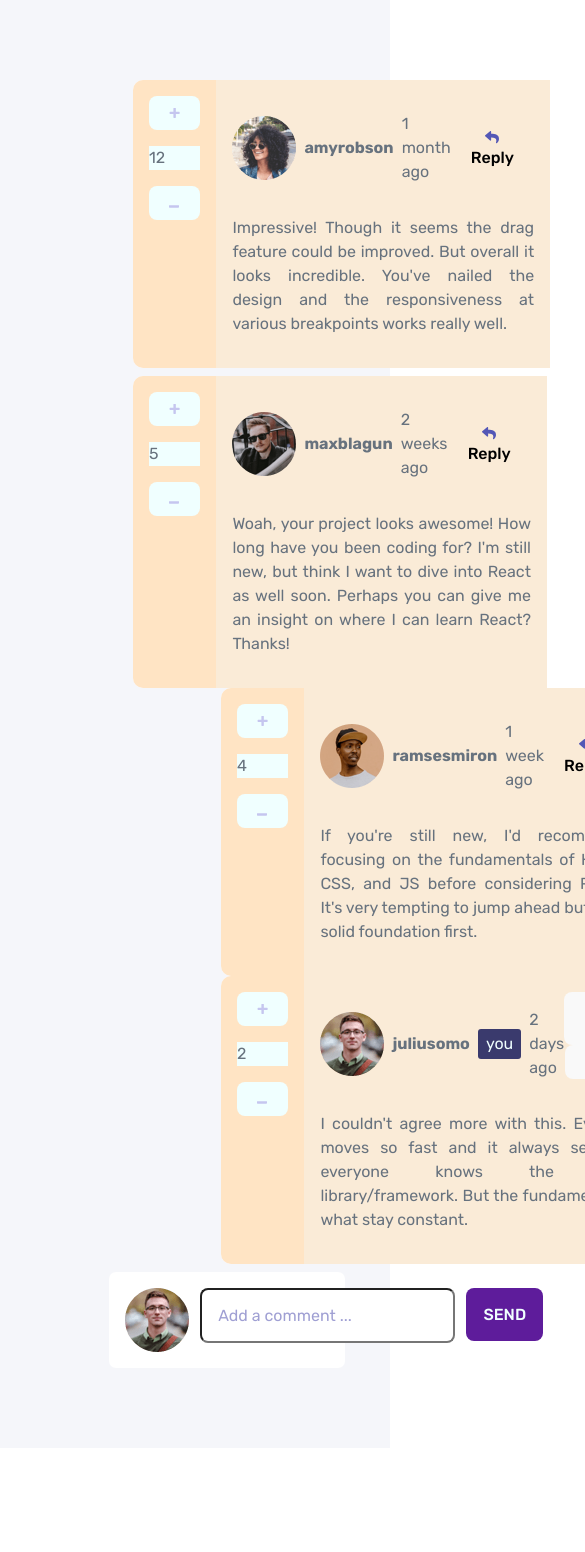
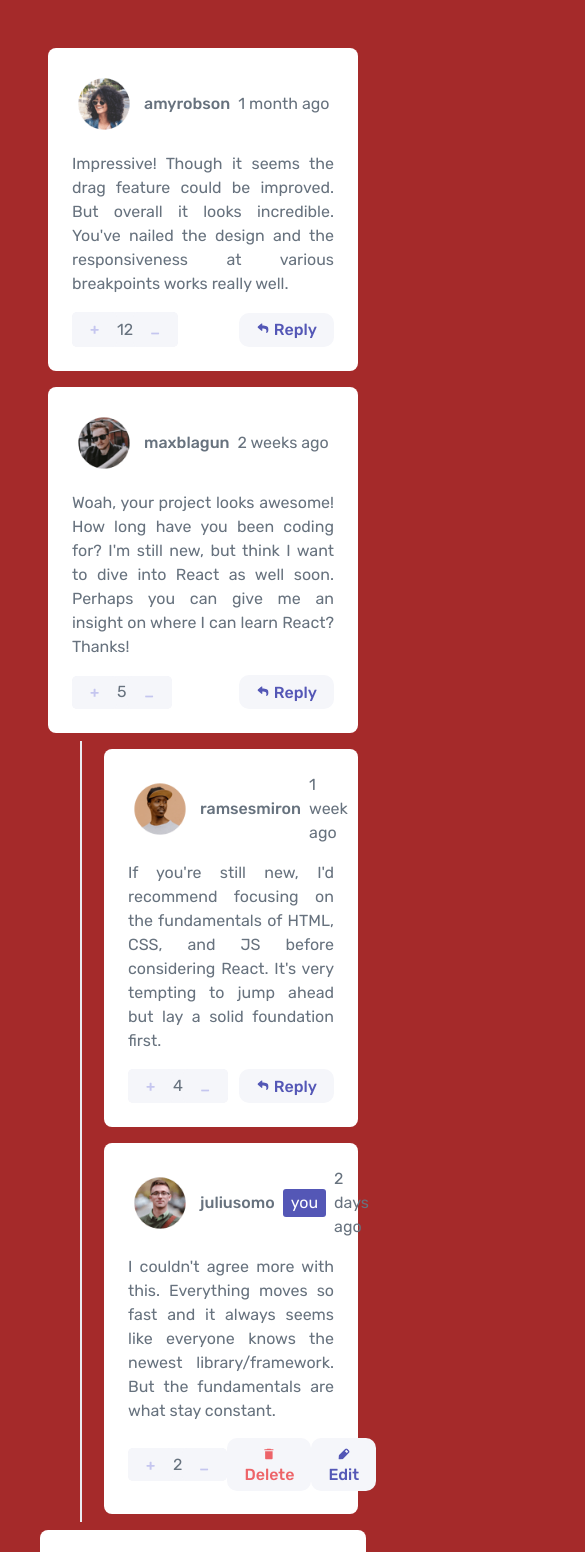
Before and after one commit to carriehxx/Review-list-from-vue, a Vue app: page / in a window 390 px wide. Shown: the top 1552 px of the page, 585 px wide, since content can reach past the window. Before the commit the page ends 1448 px from the top, so only its background shows below. Built offline with nearby package versions, Linux system fonts and the light colour scheme.

Commit message:
finalized
差不多完成了

```diff
--- a/src/App.vue
+++ b/src/App.vue
@@ -1,5 +1,5 @@
 <script setup>
-import { ref, onMounted} from 'vue';
+import { ref, onMounted, onBeforeUnmount } from 'vue';
 import treeReview from './components/treeReview.vue';
 import newReview from './components/newReview.vue';
 import datastore from './assets/data.json';
@@ -10,9 +10,7 @@ const dataStore = ref({
 });
 dataStore.value = datastore;
 
-// 计算所有评论数量
 const totalReviewNum = ref(0);
-
 function allReviews(dataset) {
   if (!dataset || dataset.length === 0) {
     return 0;
@@ -27,13 +25,29 @@ function allReviews(dataset) {
   return total;
 }
 
-onMounted(() => {
-  totalReviewNum.value = allReviews(dataStore.value.comments)
-});
+
 
 function updateTotalReviewNum(newTotal) {
   totalReviewNum.value = newTotal;
 }
+
+
+// checking the screen size to make corresponding layout change
+const isMobile = ref(window.innerWidth < 800);
+
+const updateLayout = () => {
+  isMobile.value = window.innerWidth < 800;
+  };
+
+onMounted(() => {
+  totalReviewNum.value = allReviews(dataStore.value.comments)
+  window.addEventListener('resize', updateLayout);
+});
+
+onBeforeUnmount(() => {
+  window.removeEventListener('resize', updateLayout);
+});
+
 </script>
 
 <template>
@@ -41,10 +55,11 @@ function updateTotalReviewNum(newTotal) {
     <ul class="reviewContainer">
       <li class="primary-review" v-for="mainReview in dataStore.comments" :key="mainReview.id">
         <treeReview
-          class="replyBlocks"
+          class="reviewBlocks"
           :reviews="mainReview"
           :currentUser="dataStore.currentUser"
           :totalReviewNum="totalReviewNum"
+          :isMobile="isMobile"
           @updateTotalReviewNum="updateTotalReviewNum"
         ></treeReview>
       </li>
@@ -53,41 +68,53 @@ function updateTotalReviewNum(newTotal) {
         :reviews="dataStore.comments"
         :currentUser="dataStore.currentUser"
         :totalReviewNum="totalReviewNum"
+        :isMobile="isMobile"
         @updateTotalReviewNum="updateTotalReviewNum"
       ></newReview>
     </ul>
   </div>
 </template>
 
+
+
 <style scoped>
-
-.main-page {
-  padding: 2rem 0rem;
-  width: clamp(300px, 60vw, 800px);
-  display: flex;
-  flex-direction: column;
-  /* flex: 1; */
-}
-
-.primary-review,
-.sendReview {
-  list-style: none;
-}
-
 .reviewContainer {
+  list-style-type: none;
+  padding-inline-start: 0%;
   display: flex;
   flex-direction: column;
   flex: 1;
-  gap: .5rem;
+}
+
+.primary-review {
+  padding-left: 0;
 }
 
 .sendReview {
   display: flex;
-  flex: 1;
+  flex-direction: row;
   gap: .7rem;
   align-items: start;
-  justify-content: space-between;
-  padding: 1rem;
-  border-radius: 7px;
+  padding: 1.5rem;
+  border-radius: 8px;
+  height: max-content;
+  margin: 8px 0;
 }
+
+@media screen and (max-width: 800px) {
+
+  .sendReview {
+    display: flex;
+    flex-direction: column;
+    width: 100%;
+    height: auto;
+    justify-content: center;
+    align-items: start;
+  }
+
+  .main-page {
+    width: 100%;
+  }
+}
+
 </style>
--- a/src/components/newReview.vue
+++ b/src/components/newReview.vue
@@ -1,5 +1,4 @@
 <!-- this file aims to handle the new submission of review for current user -->
-<!-- 基本可以不用动了，现在这个可以更新reviews的dataset以及total review number -->
 
 <script setup>
 import { ref } from 'vue'
@@ -10,7 +9,8 @@ const props = defineProps({
         default: () => []
     },
     currentUser: Object,
-    totalReviewNum: Number
+    totalReviewNum: Number,
+    isMobile: Boolean
 })
 
 const emit = defineEmits(['updateTotalReviewNum']);
@@ -24,7 +24,6 @@ function getImageSrc(imagePaths) {
     }
 
 function submitMsg(){
-    // if condiition, when there is an nonempty input being sumitted
 
     if (inputMsg.value.trim() !== ''){
         const newReview = {
@@ -37,7 +36,6 @@ function submitMsg(){
         };
 
         props.reviews.push(newReview);
-        // update the total review number
         emit('updateTotalReviewNum', props.totalReviewNum + 1);
         inputMsg.value = ''; //恢复
     };
@@ -46,36 +44,63 @@ function submitMsg(){
 </script>
 
 <template>
-    <li>
+    <li v-if="isMobile">
+        <textarea @keyup.enter="submitMsg" type="text" class="commentInput" v-model.trim="inputMsg" placeholder="Add a comment ..."></textarea>
+        <div class="bottom">
+            <img :src="getImageSrc(props.currentUser.image.png)" alt="currentUserImg">
+            <button  @click="submitMsg" class="send">SEND</button>
+        </div>
+
+    </li>
+
+    <li v-else>
         <img :src="getImageSrc(props.currentUser.image.png)" alt="currentUserImg">
-        <input @keyup.enter="submitMsg" type="text" class="commentInput" v-model.trim="inputMsg" placeholder="Add a comment ...">
+        <textarea @keyup.enter="submitMsg" type="text" class="commentInput" v-model.trim="inputMsg" placeholder="Add a comment ..."></textarea>
         <button  @click="submitMsg" class="send">SEND</button>
     </li>
 </template>
 
 <style scoped>
 .commentInput {
-    height: 80%;
+    min-height: 4vh;
+    height: 100%;
     flex: 1;
-    /* border-radius: 10px; */
     padding: 1rem;
     cursor: pointer;
+    justify-content: start;
+    align-items: start;
+    border-color: var(--clr-Vlight-gra);
+    box-shadow: 0 0 1px 0;
 }
 
 .commentInput::placeholder {
-    /* flex: 1; */
     color: rgb(159, 159, 211);
-    /* display: flex; */
-    font-size: 1rem;
+    font-family: var(--font-family);
+    font-size: var(--font-size);
     line-height: 1.5;
+    justify-content: start;
+    align-items: start;
+
 }
 
 .send {
-    background-color: rgb(94, 28, 155);
-    padding: 1rem;
-    width: 8rem;
-    color: azure;
+    background-color: var(--clr-moderate-blue);
+    padding: 1.2rem;
+    color: white;
 }
 
+@media screen and (max-width: 800px) {
+
+    .commentInput {
+        text-align: left;
+        height: auto;
+        width: 100%;
+    }
+
+    .send {
+        padding: .5rem 1.2rem;
+    }
+
+}
 
 </style>
--- a/src/components/review/replyForm.vue
+++ b/src/components/review/replyForm.vue
@@ -6,7 +6,8 @@
     const props = defineProps({
         reviews: Object,
         currentUser: Object,
-        totalReviewNum: Number
+        totalReviewNum: Number,
+        isMobile:Boolean
     });
 
     const emit = defineEmits(['updateTotalReviewNum','updateState']);
@@ -33,14 +34,12 @@
                 "replies": []
             };
 
-        if (props.reviews.replies) {
-            props.reviews.replies.push(newReplyReview);
-        } else {
-            props.reviews.replies = [newReplyReview];
-        }
+            if (props.reviews.replies) {
+                props.reviews.replies.push(newReplyReview);
+            } else {
+                props.reviews.replies = [newReplyReview];
+            };
 
-
-            // update the total review number
             emit('updateTotalReviewNum', props.totalReviewNum + 1 );
             emit('updateState', true)
         };
@@ -49,36 +48,59 @@
 </script>
 
 <template>
-    <div  @click.stop>
+    <div  @click.stop v-if="!isMobile">
         <img :src="getImageSrc(props.currentUser.image.png)" alt="currentUserImg">
-        <input @keyup.enter="submitMsg" type="text" class="commentInput" v-model.trim="inputMsg" placeholder="Please write your comment here ...">
+        <textarea
+            @keyup.enter="submitMsg"
+            type="text"
+            class="commentInput"
+            v-model.trim="inputMsg" >
+        </textarea>
         <button @click.stop="submitMsg" class="reply">REPLY</button>
+    </div>
+
+    <div  @click.stop v-else>
+        <textarea
+            @keyup.enter="submitMsg"
+            type="text"
+            class="commentInput"
+            v-model.trim="inputMsg" >
+        </textarea>
+        <div class="bottom">
+            <img :src="getImageSrc(props.currentUser.image.png)" alt="currentUserImg">
+            <button @click.stop="submitMsg" class="reply">REPLY</button>
+        </div>
     </div>
 </template>
 
 <style scoped>
 .commentInput {
-    height: 80%;
+    min-height: 5vh;
+    height: 100%;
     flex: 1;
-    /* border-radius: 10px; */
     padding: 1rem;
     cursor: pointer;
-}
-
-.commentInput::placeholder {
-    /* flex: 1; */
-    color: rgb(159, 159, 211);
-    /* display: flex; */
-    font-size: 1rem;
-    line-height: 1.5;
+    justify-content: start;
+    align-items: start;
+    border-color: var(--clr-Vlight-gra);
+    box-shadow: 0 0 1px 0;
 }
 
 .reply {
-    background-color: rgb(94, 28, 155);
-    padding: 1rem;
-    width: 8rem;
-    color: azure;
+    background-color: var(--clr-moderate-blue);
+    padding: 1.2rem;
+    color: white;
 }
 
+@media screen and (max-width: 800px) {
+    .commentInput {
+        text-align: left;
+        height: auto;
+        width: 100%;
+    }
+    .reply {
+        padding: .5rem 1.2rem;
+    }
+}
 
 </style>
--- a/src/components/reviewBlock.vue
+++ b/src/components/reviewBlock.vue
@@ -10,12 +10,11 @@ import modal from './review/modal.vue'
     const props = defineProps({
         eachComment: Object,
         currentUser: Object,
-        totalReviewNum: Number
+        totalReviewNum: Number,
+        isMobile: Boolean
     })
 
-    // 传回一个更新的totalReviewNumber
-    const emit = defineEmits(['updateTotalReviewNum','deleteReview']);
-    // 在父组件中totalReviewNum是ref类型，带一个.value 读取或更新它的值
+    const emit = defineEmits(['updateTotalReviewNum','deleteReview','toggleSubList']);
     function updateTotalReviewNum(newTotal) {
         emit('updateTotalReviewNum', newTotal);
     }
@@ -50,13 +49,17 @@ import modal from './review/modal.vue'
 
     }
 
+    const handleUpdateState = () => {
+      replyToggle();
+      emit('toggleSubList',true);
+    };
+
 </script>
 
 <template>
     <div>
-        <div class="reviewContainer">
+        <div class="main-review" v-if="!isMobile">
             <div class="likeInfo">
-                <!-- 需要考虑一下传回数据 -->
                 <button type="button" @click.stop="props.eachComment.score++">
                     <img src="../assets/images/icon-plus.svg" alt="plus-sign">
                 </button>
@@ -77,9 +80,13 @@ import modal from './review/modal.vue'
                         </div>
 
                         <div class="reviewOwnerFunc">
-                            <button class="delete" @click.stop="showDeleteModal = true">
+                            <button class="delete" @click.stop="showDeleteModal = true" v-if="!editReview">
                                 <img src="../assets/images/icon-delete.svg" alt="delete-icon"> Delete
                             </button>
+                            <button class="edit"  @click.stop="editReview = !editReview">
+                                <img src="../assets/images/icon-edit.svg" alt="edit-icon"> Edit
+                            </button>
+
                             <Teleport to="body">
                                 <modal :show="showDeleteModal" :purpose="'delete'" @close="showDeleteModal = false" @delete="deleteReview">
                                     <template #header>
@@ -87,16 +94,14 @@ import modal from './review/modal.vue'
                                     </template>
                                 </modal>
                             </Teleport>
-                            <button class="edit"  @click.stop="editReview = !editReview">
-                                <img src="../assets/images/icon-edit.svg" alt="edit-icon"> Edit
-                            </button>
+                        </div>
+
 
                     </div>
 
-                    </div>
-
+                    <div>
                         <div class="editBlock" v-if="editReview">
-                        <input @keyup.enter="updateReview" type="text" v-model="updatedContent">
+                        <textarea @keyup.enter="updateReview" type="text" v-model="updatedContent"></textarea>
                         <button class="update" @click.stop="updateReview">UPDATE</button>
                         <Teleport to="body">
                                 <modal :show="editEmpty" :purpose="'edit'" @close="editEmpty = false" @delete="deleteReview">
@@ -109,6 +114,7 @@ import modal from './review/modal.vue'
 
                     <div class="reviewContent" v-else>
                         <p class="comment-content">{{ props.eachComment.content }}</p>
+                    </div>
                     </div>
                 </div>
 
@@ -132,14 +138,104 @@ import modal from './review/modal.vue'
 
                 </div>
             </div>
+
         </div>
+
+        <div class="main-review" v-else>
+            <div class="reviewInfo">
+                <div class="ownReview" v-if="props.currentUser.username === props.eachComment.user.username" >
+                    <div class="reviewPerson">
+                        <div class="personInfo">
+                            <img :src="getImageSrc(props.eachComment.user.image.png)" alt="personImage">
+                            <p class="userName"><span>{{ props.eachComment.user.username }}</span></p>
+                            <p class="youTag">you</p>
+                            <p class="publishDate"><span>{{ props.eachComment.createdAt }}</span></p>
+                        </div>
+
+                    </div>
+                    <div class="editBlock" v-if="editReview">
+                        <textarea @keyup.enter="updateReview" type="text" v-model="updatedContent"></textarea>
+                        <button class="update" @click.stop="updateReview">UPDATE</button>
+                        <Teleport to="body">
+                                <modal :show="editEmpty" :purpose="'edit'" @close="editEmpty = false" @delete="deleteReview">
+                                    <template #header>
+                                        <h3>Empty content</h3>
+                                    </template>
+                                </modal>
+                        </Teleport>
+                    </div>
+
+                    <div class="reviewContent" v-else>
+                        <p class="comment-content">{{ props.eachComment.content }}</p>
+                    </div>
+
+                </div>
+
+                <!-- when the review does not belong to the current user... -->
+                <div class="othersReview" v-else>
+                    <div class="reviewPerson">
+                        <div class="personInfo">
+                            <img :src="getImageSrc(props.eachComment.user.image.png)" alt="personImage">
+                            <p class="userName"><span>{{ props.eachComment.user.username }}</span></p>
+                            <p class="publishDate"><span>{{ props.eachComment.createdAt }}</span></p>
+                        </div>
+
+
+                    </div>
+
+                    <div class="reviewContent">
+                        <p class="comment-content">{{ props.eachComment.content }}</p>
+                    </div>
+
+                </div>
+            </div>
+            <div class="likeInfo">
+                <div class="likeBtn">
+                    <button type="button" @click.stop="props.eachComment.score++">
+                    <img src="../assets/images/icon-plus.svg" alt="plus-sign">
+                    </button>
+                    <p>{{ props.eachComment.score }}</p>
+                    <button type="button" @click.stop="props.eachComment.score--">
+                        <img src="../assets/images/icon-minus.svg" alt="minus-sign">
+                    </button>
+                </div>
+
+                <!-- dealing with user's own review -->
+                <div class="actBtn" v-if="props.currentUser.username === props.eachComment.user.username" >
+                    <div class="reviewOwnerFunc">
+                            <button class="delete" @click.stop="showDeleteModal = true" v-if="!editReview">
+                                <img src="../assets/images/icon-delete.svg" alt="delete-icon"> Delete
+                            </button>
+                            <button class="edit"  @click.stop="editReview = !editReview">
+                                <img src="../assets/images/icon-edit.svg" alt="edit-icon"> Edit
+                            </button>
+
+                            <Teleport to="body">
+                                <modal :show="showDeleteModal" :purpose="'delete'" @close="showDeleteModal = false" @delete="deleteReview">
+                                    <template #header>
+                                        <h3>Delete comment</h3>
+                                    </template>
+                                </modal>
+                            </Teleport>
+                        </div>
+                </div>
+                <!-- dealing with other's review -->
+                <div class="actBtn" v-else>
+                    <button class="reply" @click.stop="replyToggle">
+                        <img src="../assets/images/icon-reply.svg" alt="reply-icon"> Reply
+                    </button>
+                </div>
+            </div>
+        </div>
+
         <replyForm
                 class="replyForm"
                 :reviews="props.eachComment"
                 :currentUser="props.currentUser"
                 :totalReviewNum="props.totalReviewNum"
+                :isMobile="isMobile"
                 v-if="showReplyForm"
-            @updateState="replyToggle"
+                @updateState="handleUpdateState"
                 @updateTotalReviewNum="updateTotalReviewNum">
         </replyForm >
     </div>
@@ -147,85 +243,192 @@ import modal from './review/modal.vue'
 
 <style scoped>
 
-.reviewContainer {
+.main-review {
     display: flex;
-    flex: 0 1 auto;
-    background-color: bisque;
-    border-radius: 10px;
+    flex-direction: row;
+    flex: 1;
+    /* flex: 0 1 auto; */
+    border-radius: 8px;
+    padding: .5rem;
 }
 
 .reviewContent {
-    display: flex;
-    flex-direction: row;
-    flex: 0 1 auto;
+    padding: .5rem;
+}
+
+.likeInfo button {
+    width: 100%;
+    background-color: var(--clr-Vlight-gray);
+    border-radius: 10px;
+    aspect-ratio: 1/1;
 }
 
 .likeInfo {
-    padding: 1rem;
+    background-color: var(--clr-Vlight-gray);
+    margin: 1rem 2rem;
     display: flex;
     flex-direction: column;
+    justify-content: space-between;
+    place-items: center;
     gap: 0;
+    border-radius: 10px;
+    max-height: 8vh;
 }
 
-.likeInfo button,
-.likeInfo p {
-    background-color: azure;
+.youTag {
+    background-color:var(--clr-moderate-blue);
+    color: white;
+    font-family: var(--font-family);
+    font-size: var(--font-size);
+    border-radius: 3px;
+    padding: .1rem .5rem;
 }
 
 .reviewInfo {
+    width: 100%;
     display: flex;
     flex-direction: column;
-    flex: 1;
-    background-color: antiquewhite;
-    padding: 1rem;
-    gap: 1rem;
-}
-
-.youTag {
-    background-color: rgb(58, 58, 109);
-    color: azure;
-    border-radius: 3px;
-    padding: .2rem .5rem;
 }
 
 .reviewPerson {
-    /* background-color: lightcyan; */
     display: flex;
     justify-content: space-between;
-    /* flex: 0,1; */
+    align-items: center;
 }
 
 .personInfo {
     display: flex;
     flex-direction: row;
-    /* justify-content: center; */
     align-items: center;
     gap: .5rem;
+    padding: .5rem;
+}
+
+.personInfo publishDate {
+    color: var(--clr-light-gray);
 }
 
 .personInfo .userName {
-    font-size: 1rem;
-    font-weight: bold;;
+    font-family: var(--font-family);
+    font-size: var(--font-size);
+    font-weight: var(--font-weight-2);
 }
 
-.reply {
-    background-color: transparent
+.reply,
+.edit {
+    background-color: transparent;
+    color: var(--clr-moderate-blue);
 }
 
-.comment-content {
+.delete {
+    background-color: transparent;
+    color: var(--clr-soft-red);
+
+}
+
+.editBlock {
+    width: 100%;
+    display: flex;
+    flex-direction: column;
+    flex: 1;
+    gap: .7rem;
+    align-items: end;
+    padding: .7rem;
+    border-radius: 8px;
+    height: fit-content;
+ }
+
+.editBlock textarea {
+    min-height: 5vh;
+    min-width: 100%;
+    height: 100%;
+    flex: 1;
+    padding: 1rem;
+    cursor: pointer;
     justify-content: start;
-    align-items: center;
+    align-items: start;
+    border-color: var(--clr-Vlight-gra);
+    box-shadow: 0 0 1px 0;
+}
+
+.update {
+    background-color: var(--clr-moderate-blue);
+    padding: 1.2rem;
+    color: white;
 }
 
 .replyForm {
     display: flex;
-    flex: 1;
-    gap: 1rem;
+    flex-direction: row;
+    gap: .7rem;
     align-items: start;
-    justify-content: space-between;
+    padding: 1.5rem;
+    border-radius: 8px;
+    height: max-content;
+}
+
+@media screen and  (max-width: 800px) {
+    .main-review {
+        flex-direction: column;
         padding: 1rem;
 
-    border-radius: 10px;
-    background-color: blanchedalmond;
     }
+
+    .likeInfo {
+        background-color: white;
+        flex-direction: row;
+        margin: 0;
+        padding: 8px;
+        height: max-content;
+    }
+
+    .likeInfo button {
+        aspect-ratio: auto;
+        width: auto;
+    }
+
+    .likeBtn {
+        aspect-ratio: 3/1;
+        display: flex;
+        flex-direction: row;
+        justify-content: space-between;
+        gap: 0;
+        background-color: var(--clr-Vlight-gray);
+        border-radius: 5px;
+
+    }
+
+    .likeBtn p {
+        align-self: center;
+        justify-content: center;
+    }
+
+    .likeBtn button {
+        aspect-ratio: 1/1;
+        border-radius: 5px;
+    }
+
+    .reviewOwnerFunc {
+        display: flex;
+        flex-direction: row;
+    }
+
+    .editBlock textarea {
+        text-align: left;
+        padding: 0.5rem;
+    }
+
+    .replyForm {
+        flex-direction: column;
+        width: 100%;
+        height: auto;
+        justify-content: center;
+        align-items: start;
+    }
+
+    .update {
+        padding: .5rem 1.2rem;
+    }
+}
+
 </style>
--- a/src/components/treeReview.vue
+++ b/src/components/treeReview.vue
@@ -10,12 +10,11 @@ const props = defineProps({
         default: () => {}
     },
     currentUser: Object,
-    totalReviewNum: Number
+    totalReviewNum: Number,
+    isMobile: Boolean
 });
 
-    // 传回一个更新的totalReviewNumber
 const emit = defineEmits(['updateTotalReviewNum','idDeleted']);
-// 在父组件中totalReviewNum是ref类型，带一个.value 读取或更新它的值
 function updateTotalReviewNum(newTotal) {
     emit('updateTotalReviewNum', newTotal);
 }
@@ -34,8 +33,8 @@ function deleteReview(event) {
     const indexToDelete = props.reviews.findIndex(review => review.id === event);
     if (indexToDelete !== -1) {
         props.reviews.splice(indexToDelete, 1);
-        emit('idDeleted', event);  // 通知父组件评论已被删除
-        emit('updateTotalReviewNum', props.totalReviewNum - 1);  // 更新评论总数
+        emit('idDeleted', event);
+        emit('updateTotalReviewNum', props.totalReviewNum - 1);
     }
 }
 
@@ -44,15 +43,17 @@ function deleteReview(event) {
 <!-- ============================================================== -->
 
 <template>
-        <li> <!-- each review id is unique -->
+        <div> <!-- each review id is unique -->
             <reviewBlock
                 class="userReviewBlock"
                 :eachComment="props.reviews"
                 :currentUser="props.currentUser"
                 :totalReviewNum="props.totalReviewNum"
+                :isMobile="isMobile"
                 @click="replyListToggle"
                 @updateTotalReviewNum="updateTotalReviewNum"
-                @deleteReview="deleteReview">
+                @deleteReview="deleteReview"
+                @toggleSubList="replyToggles=true">
             </reviewBlock>
 
             <ul class="reviewContainer" v-show="replyToggles" v-if="containReply(props.reviews)">
@@ -62,37 +63,51 @@ function deleteReview(event) {
                         :reviews="reply"
                         :currentUser="props.currentUser"
                         :totalReviewNum="props.totalReviewNum"
+                        :isMobile="isMobile"
                         @updateTotalReviewNum="updateTotalReviewNum">
                     </treeReview>
                 </li>
             </ul>
-        </li>
+        </div>
 </template>
 
-<!-- =============================================================== -->
 
 <style scoped>
 
 .userReviewBlock {
-    /* width: 80vw; */
     display: flex;
     flex-direction: column;
-    /* flex: 0 1 auto; */
     border-radius: 10px;
+    gap: 0rem;
+    width: 100%;
 }
 
 li {
     position: relative;
+    padding-left: 2rem;
     gap: .5rem;
 }
 
-/* li::before {
+
+li::before {
     content: "";
     position: absolute;
-    left: .7rem;
-    width: 1px;
-    background-color: hsl(--clr-grayish-blue);
+    left: 0;
+    top: 0;
+    bottom: 0;
+    width: 2px;
+    background-color: var(--clr-light-gray);
+}
 
-} */
+@media screen and (max-width: 800px) {
+    .userReviewBlock {
+        width: 100%;
+        gap: 0rem;
+    }
+    li {
+        padding-left: 1rem;
+        gap: .5rem;
+    }
+}
 
 </style>
--- a/src/style.css
+++ b/src/style.css
@@ -25,8 +25,15 @@
   -moz-osx-font-smoothing: grayscale;
 }
 
+*,
+*::before,
+*::after {
+  margin: 0;
+  box-sizing: border-box;
+  transition: transform .2s ease-in-out;
+}
+
 body {
-  margin: 0;
   display: flex;
   place-items: center;
   min-width: 320px;
@@ -42,18 +49,18 @@ h1 {
 button {
   border-radius: 8px;
   border: 1px solid transparent;
-  padding: 0.4em 1.2em;
+  padding: 0.4rem 1rem;
   font-size: var(--font-size);
   font-weight: var(--font-weight-2);
   font-family: var(--font-family);
-  background-color: var(--clr-moderate-blue);
-  gap: .5rem;
+  width: 7rem;
   cursor: pointer;
   transition: border-color 0.25s;
 }
 
 button:hover {
   border-color: var(--clr-grayish-blue);
+  transform: scale(1.03);
 }
 
 button:focus,
@@ -61,26 +68,27 @@ button:focus-visible {
   outline: 4px auto var(--clr-moderate-blue);
 }
 
-
-.userReviewBlock,
+.main-review,
+.replyForm,
 .sendReview {
   background-color: var(--clr-white);
-  gap: .5rem;
+  /* gap: .5rem; */
 }
 
-input {
+textarea {
   font-family: var(--font-family);
   font-size: var(--font-size);
   font-weight: var(--font-weight-1);
   color: var(--clr-dark-blue);
-  padding: .7rem 1rem;
+  padding: 1rem;
   line-height: 1.5;
   text-align: justify;
   border-radius: 8px;
+  resize: none;
 }
 
-input:focus,
-input:focus-visible {
+textarea:focus,
+textarea:focus-visible {
   outline: 4px auto var(--clr-moderate-blue);
 }
 
@@ -96,7 +104,11 @@ p {
 
 li {
   list-style-type: none;
-  margin-left: 1.5rem;
+}
+
+.main-review,
+.replyForm {
+  margin: 0.5rem;
 }
 
 #app {
@@ -106,15 +118,27 @@ li {
   text-align: center;
 }
 
-@media (prefers-color-scheme: light) {
-  :root {
-    color: #213547;
-    background-color: #ffffff;
-  }
-  a:hover {
-    color: #747bff;
-  }
-  button {
-    background-color: #f9f9f9;
+@media screen and  (max-width: 800px) {
+ body {
+  background-color: brown;
+ }
+ #app {
+  max-width: 100vw;
+  margin: .5rem;
+ }
+ button {
+  aspect-ratio: auto;
+ }
+
+ .bottom {
+  width: 100%;
+  padding: 0 1rem;
+  display: flex;
+  justify-content: space-between;
+  align-items: center;
+}
+
+  img {
+    scale: 0.8;
   }
 }
```
Also changed, not shown: src/components/review/modal.vue (+27 -7 lines). Lines whose indentation alone changed are shown as unchanged.
